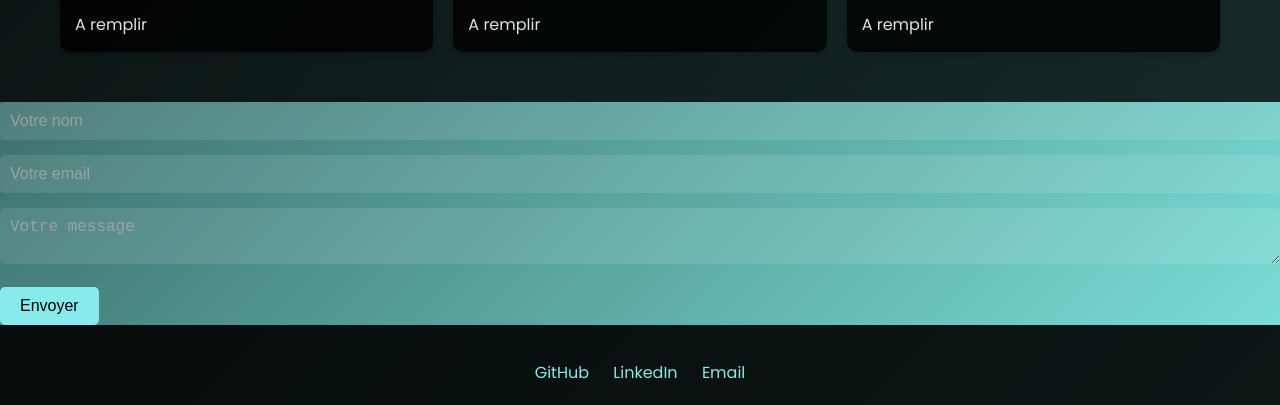
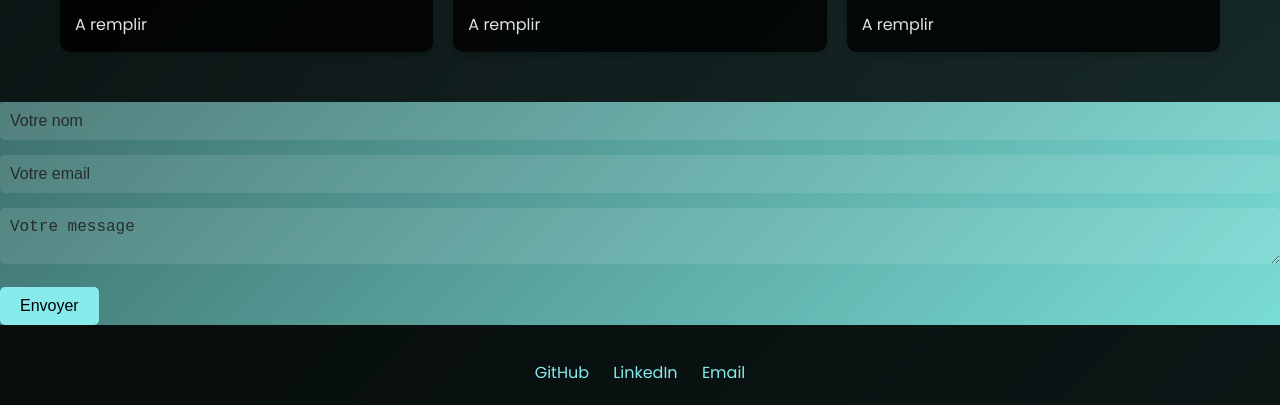
Before and after one commit to HM4893/HM4893, a plain HTML site: page index.html in a window 1280 px wide. Shown: the part 1462-1867 px from the top of the page. Drawn offline with Linux system fonts and the light colour scheme.

Commit message:
style.css

```diff
--- a/style.css
+++ b/style.css
@@ -290,7 +290,7 @@ body {
 /* Placeholder (texte grisé par défaut) */
 .contact-form input::placeholder,
 .contact-form textarea::placeholder {
-    color: #aaa; /* Couleur du texte placeholder (gris clair) */
+    color: #181616; /* Couleur du texte placeholder (gris clair) */
     font-size: 1rem;
     opacity: 0.8; /* Opacité légèrement réduite */
 }
@@ -298,7 +298,7 @@ body {
 /* Champ en focus */
 .contact-form input:focus,
 .contact-form textarea:focus {
-    background: rgba(255, 255, 255, 0.2); /* Fond plus clair au focus */
+    background: rgba(255, 255, 255, 0.475); /* Fond plus clair au focus */
     color: #000; /* Texte noir au focus */
     outline: none; /* Supprime le contour bleu par défaut */
 }
```
